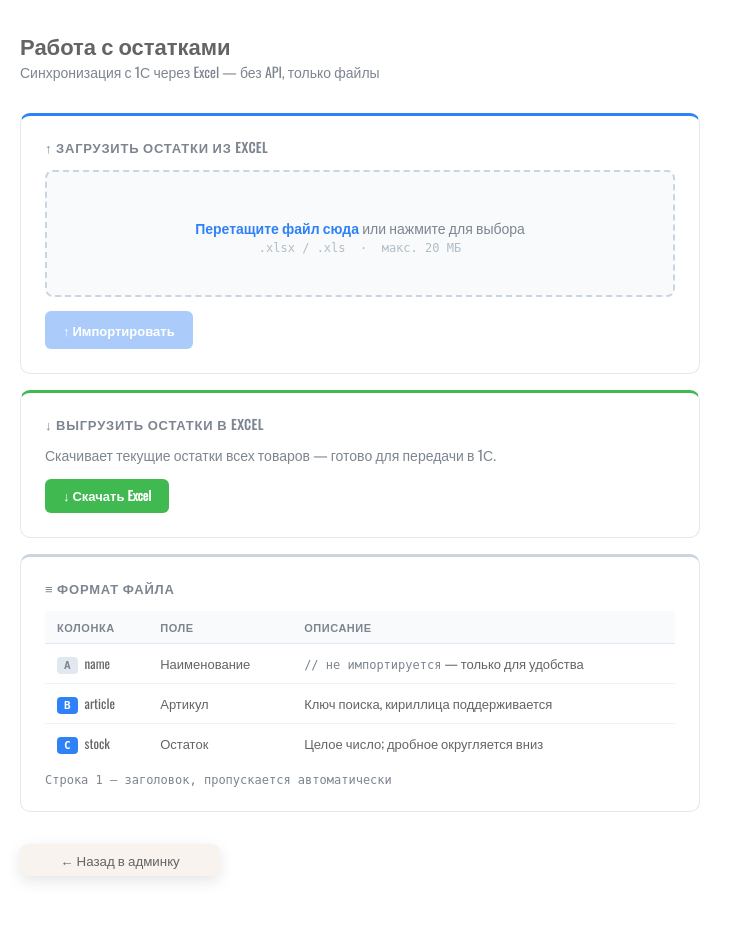
After one commit to AnreX73/_hairshop, a Django app: page /dashboard/stock-sync/ in a window 1280 px wide. The commit adds this page. Shown: the whole page, without its empty margins (0-743 px from the left). Run offline with Django 5.2, Linux system fonts and the light colour scheme; a user stored in the database is signed in; tables that the repository leaves empty hold one stand-in row (values such as "Sample post"); parts of the project's set-up code (start-up, migrations or seed data) failed here and were passed over; some libraries are stand-ins or nearby versions; some web fonts are replaced.

Commit message:
add stock excel downloader

```diff
--- a/hair_shop/dashboard/templates/dashboard/admin_area.html
+++ b/hair_shop/dashboard/templates/dashboard/admin_area.html
@@ -11,5 +11,6 @@
   <input type="button" class="order_action_btn" value="На главную" onclick="window.location.href='{% url 'shop:index' %}'">
   <input type="button" class="order_action_btn" value="Добавить товар" onclick="window.location.href='{% url 'dashboard:product_create' %}'">
   <input type="button" class="order_action_btn" value="Обновить длину волос" onclick="window.location.href='{% url 'dashboard:update_hair_length' %}'">
+  {% comment %} <input type="button" class="order_action_btn" value="Работа с остатками" onclick="window.location.href='{% url 'dashboard:stock_sync' %}'"> {% endcomment %}
   {% comment %} <input type="button" class="order_action_btn" value="Редактор групп" onclick="window.location.href='{% url 'dashboard:group_editor' %}'"> {% endcomment %}
 {% endblock %}
--- a/hair_shop/dashboard/templates/dashboard/product_form.html
+++ b/hair_shop/dashboard/templates/dashboard/product_form.html
@@ -52,8 +52,8 @@
       {% include "dashboard/partials/field.html" with field=form.discount_percentage %}
     </div>
     <div class="form-grid form-grid--inline">
-      {% include "dashboard/partials/field.html" with field=form.is_available %}
-      {% include "dashboard/partials/field.html" with field=form.is_hit %}
+      {% include "dashboard/partials/field.html" with field=form.stock %}
+      {% include "dashboard/partials/field.html" with field=form.out_of_stock_behavior %}
     </div>
   </div>
 
--- /dev/null
+++ b/hair_shop/dashboard/templates/dashboard/stock_sync.html
@@ -0,0 +1,375 @@
+{% extends 'dashboard/base.html' %}
+{% load static %}
+
+{% block title %}Работа с остатками{% endblock %}
+
+{% block extra_css %}
+<style>
+  .stock-page {
+    max-width: 720px;
+    padding: 32px 20px 60px;
+  }
+
+  .stock-page h1 {
+    font-size: 22px;
+    font-weight: 700;
+    margin-bottom: 6px;
+  }
+
+  .stock-subtitle {
+    color: #7d8590;
+    font-size: 14px;
+    margin-bottom: 32px;
+  }
+
+  /* ── Карточки ─────────────────────────────── */
+  .stock-card {
+    background: #fff;
+    border: 1px solid #e2e8f0;
+    border-radius: 10px;
+    padding: 24px;
+    margin-bottom: 16px;
+    border-top: 3px solid transparent;
+  }
+
+  .stock-card.import { border-top-color: #2f81f7; }
+  .stock-card.export { border-top-color: #3fb950; }
+  .stock-card.info   { border-top-color: #cbd5e0; }
+
+  .stock-card-title {
+    font-size: 13px;
+    font-weight: 700;
+    text-transform: uppercase;
+    letter-spacing: .06em;
+    color: #7d8590;
+    margin-bottom: 14px;
+  }
+
+  /* ── Dropzone ──────────────────────────────── */
+  #stock-dropzone {
+    border: 2px dashed #cbd5e0;
+    border-radius: 8px;
+    background: #f8fafc;
+    min-height: 120px;
+    display: flex;
+    align-items: center;
+    justify-content: center;
+    cursor: pointer;
+    transition: border-color .2s, background .2s;
+  }
+
+  #stock-dropzone:hover,
+  #stock-dropzone.dz-drag-hover {
+    border-color: #2f81f7;
+    background: #eff6ff;
+  }
+
+  /* Скрываем встроенное сообщение Dropzone — используем своё */
+  #stock-dropzone .dz-default.dz-message { display: none !important; }
+
+  .dz-hint {
+    text-align: center;
+    pointer-events: none;
+    padding: 20px;
+  }
+
+  .dz-hint p {
+    font-size: 14px;
+    color: #7d8590;
+    margin: 0;
+  }
+
+  .dz-hint p strong { color: #2f81f7; }
+
+  .dz-hint small {
+    display: block;
+    font-size: 12px;
+    color: #b0bec5;
+    margin-top: 4px;
+    font-family: monospace;
+  }
+
+  /* ── Кнопки ────────────────────────────────── */
+  .stock-actions {
+    margin-top: 14px;
+    display: flex;
+    gap: 10px;
+    flex-wrap: wrap;
+    align-items: center;
+  }
+
+  .btn-stock {
+    display: inline-flex;
+    align-items: center;
+    gap: 6px;
+    font-size: 13px;
+    font-weight: 600;
+    border: none;
+    border-radius: 6px;
+    padding: 9px 18px;
+    cursor: pointer;
+    transition: opacity .15s, transform .1s;
+    text-decoration: none;
+    font-family: inherit;
+  }
+
+  .btn-stock:hover  { opacity: .85; transform: translateY(-1px); }
+  .btn-stock:active { transform: translateY(0); }
+  .btn-stock:disabled { opacity: .4; cursor: not-allowed; transform: none; }
+
+  .btn-import  { background: #2f81f7; color: #fff; }
+  .btn-export  { background: #3fb950; color: #fff; }
+  .btn-back    { background: #f0f4f8; color: #4a5568; border: 1px solid #e2e8f0; }
+
+  /* ── Результат ─────────────────────────────── */
+  #import-result { margin-top: 14px; display: none; }
+
+  .result-box {
+    border-radius: 8px;
+    padding: 14px 18px;
+    font-size: 14px;
+    border: 1px solid;
+  }
+
+  .result-box.ok   { background: #f0fdf4; border-color: #86efac; color: #166534; }
+  .result-box.warn { background: #fffbeb; border-color: #fcd34d; color: #92400e; }
+  .result-box.err  { background: #fef2f2; border-color: #fca5a5; color: #991b1b; }
+
+  .result-stat { font-size: 19px; font-weight: 700; display: block; margin-bottom: 6px; }
+
+  .result-details { margin-top: 10px; }
+  .result-details summary { cursor: pointer; font-size: 13px; font-weight: 600; }
+  .result-details ul {
+    margin: 8px 0 0 16px;
+    font-size: 12px;
+    font-family: monospace;
+    max-height: 140px;
+    overflow-y: auto;
+    line-height: 1.8;
+  }
+
+  /* ── Таблица формата ───────────────────────── */
+  .fmt-table { width: 100%; border-collapse: collapse; font-size: 13px; margin-top: 6px; }
+  .fmt-table th {
+    background: #f8fafc;
+    color: #7d8590;
+    font-size: 11px;
+    text-transform: uppercase;
+    letter-spacing: .05em;
+    padding: 8px 12px;
+    text-align: left;
+    border-bottom: 1px solid #e2e8f0;
+  }
+  .fmt-table td { padding: 9px 12px; border-bottom: 1px solid #f0f4f8; }
+  .fmt-table tr:last-child td { border-bottom: none; }
+
+  .col-tag {
+    display: inline-block;
+    font-family: monospace;
+    font-size: 11px;
+    font-weight: 700;
+    padding: 2px 7px;
+    border-radius: 4px;
+    background: #2f81f7;
+    color: #fff;
+    margin-right: 4px;
+  }
+  .col-tag.dim { background: #e2e8f0; color: #7d8590; }
+
+  .muted { color: #7d8590; font-size: 12px; font-family: monospace; }
+
+  /* спиннер */
+  @keyframes spin { to { transform: rotate(360deg); } }
+  .spin {
+    display: inline-block;
+    width: 13px; height: 13px;
+    border: 2px solid rgba(255,255,255,.3);
+    border-top-color: #fff;
+    border-radius: 50%;
+    animation: spin .65s linear infinite;
+    vertical-align: middle;
+  }
+</style>
+{% endblock extra_css %}
+
+{% block content %}
+<div class="stock-page">
+
+  <h1>Работа с остатками</h1>
+  <p class="stock-subtitle">Синхронизация с 1С через Excel — без API, только файлы</p>
+
+  {# ── ИМПОРТ ─────────────────────────────────────────────────── #}
+  <div class="stock-card import">
+    <div class="stock-card-title">↑ Загрузить остатки из Excel</div>
+
+    <div id="stock-dropzone" class="dropzone">
+      <div class="dz-hint" id="dz-hint">
+        <p><strong>Перетащите файл сюда</strong> или нажмите для выбора</p>
+        <small>.xlsx / .xls &nbsp;·&nbsp; макс. 20 МБ</small>
+      </div>
+    </div>
+
+    <div class="stock-actions">
+      <button id="btn-import" class="btn-stock btn-import" disabled>↑ Импортировать</button>
+      <button id="btn-reset" class="btn-stock btn-back" style="display:none;">✕ Сбросить</button>
+    </div>
+
+    <div id="import-result"></div>
+  </div>
+
+  {# ── ЭКСПОРТ ─────────────────────────────────────────────────── #}
+  <div class="stock-card export">
+    <div class="stock-card-title">↓ Выгрузить остатки в Excel</div>
+    <p style="font-size:14px;color:#7d8590;margin-bottom:16px;">
+      Скачивает текущие остатки всех товаров — готово для передачи в 1С.
+    </p>
+    <a href="{% url 'dashboard:stock_export' %}" class="btn-stock btn-export">↓ Скачать Excel</a>
+  </div>
+
+  {# ── ФОРМАТ ──────────────────────────────────────────────────── #}
+  <div class="stock-card info">
+    <div class="stock-card-title">≡ Формат файла</div>
+    <table class="fmt-table">
+      <thead>
+        <tr>
+          <th>Колонка</th>
+          <th>Поле</th>
+          <th>Описание</th>
+        </tr>
+      </thead>
+      <tbody>
+        <tr>
+          <td><span class="col-tag dim">A</span> name</td>
+          <td>Наименование</td>
+          <td><span class="muted">// не импортируется</span> — только для удобства</td>
+        </tr>
+        <tr>
+          <td><span class="col-tag">B</span> article</td>
+          <td>Артикул</td>
+          <td>Ключ поиска, кириллица поддерживается</td>
+        </tr>
+        <tr>
+          <td><span class="col-tag">C</span> stock</td>
+          <td>Остаток</td>
+          <td>Целое число; дробное округляется вниз</td>
+        </tr>
+      </tbody>
+    </table>
+    <p class="muted" style="margin-top:10px;">Строка 1 — заголовок, пропускается автоматически</p>
+  </div>
+
+  {# ── НАЗАД ───────────────────────────────────────────────────── #}
+  <input type="button" class="order_action_btn" value="← Назад в админку"
+    onclick="window.location.href='{% url 'dashboard:admin_area' %}'">
+
+</div>
+{% endblock content %}
+
+{% block extra_js %}
+<script>
+  Dropzone.autoDiscover = false;
+
+  const IMPORT_URL = "{% url 'dashboard:stock_import' %}";
+  const CSRF       = "{{ csrf_token }}";
+  let currentFile  = null;
+
+  const dz = new Dropzone("#stock-dropzone", {
+    url:               IMPORT_URL,
+    autoProcessQueue:  false,
+    maxFiles:          1,
+    maxFilesize:       20,
+    acceptedFiles:     ".xlsx,.xls,application/vnd.openxmlformats-officedocument.spreadsheetml.sheet,application/vnd.ms-excel",
+    dictInvalidFileType: "Только .xlsx и .xls",
+    previewsContainer: "#stock-dropzone",
+    clickable:         "#stock-dropzone",
+
+    init() {
+      this.on("addedfile", file => {
+        if (this.files.length > 1) this.removeFile(this.files[0]);
+        currentFile = file;
+        document.getElementById("dz-hint").style.display    = "none";
+        document.getElementById("btn-import").disabled      = false;
+        document.getElementById("btn-reset").style.display  = "inline-flex";
+        document.getElementById("import-result").style.display = "none";
+      });
+
+      this.on("removedfile", () => {
+        currentFile = null;
+        document.getElementById("dz-hint").style.display    = "";
+        document.getElementById("btn-import").disabled      = true;
+        document.getElementById("btn-reset").style.display  = "none";
+      });
+    }
+  });
+
+  document.getElementById("btn-reset").addEventListener("click", () => {
+    dz.removeAllFiles(true);
+    document.getElementById("import-result").style.display = "none";
+  });
+
+  document.getElementById("btn-import").addEventListener("click", async function () {
+    if (!currentFile) return;
+    this.disabled = true;
+    this.innerHTML = '<span class="spin"></span> Обработка…';
+
+    const fd = new FormData();
+    fd.append("file", currentFile);
+    fd.append("csrfmiddlewaretoken", CSRF);
+
+    try {
+      const res  = await fetch(IMPORT_URL, {
+        method: "POST",
+        headers: { "X-CSRFToken": CSRF },
+        body: fd,
+      });
+      const data = await res.json();
+      renderResult(data);
+    } catch (e) {
+      renderResult({ success: false, error: "Ошибка сети: " + e.message });
+    } finally {
+      this.disabled = false;
+      this.innerHTML = "↑ Импортировать";
+    }
+  });
+
+  function renderResult(data) {
+    const box = document.getElementById("import-result");
+    box.style.display = "block";
+
+    if (!data.success) {
+      box.innerHTML = `<div class="result-box err">❌ ${esc(data.error || "Неизвестная ошибка")}</div>`;
+      return;
+    }
+
+    const hasNF  = data.not_found_count > 0;
+    const hasErr = data.errors_count    > 0;
+    const cls    = (hasNF || hasErr) ? "warn" : "ok";
+    const icon   = cls === "ok" ? "✓" : "⚠";
+
+    let html = `<div class="result-box ${cls}">
+      <span class="result-stat">${icon} Обновлено позиций: ${data.updated}</span>`;
+
+    if (hasNF) {
+      html += `<details class="result-details">
+        <summary>Не найдено в базе: ${data.not_found_count} артикул(ов)</summary>
+        <ul>${data.not_found.map(a => `<li>${esc(a)}</li>`).join("")}</ul>
+      </details>`;
+    }
+    if (hasErr) {
+      html += `<details class="result-details">
+        <summary>Ошибки строк: ${data.errors_count}</summary>
+        <ul>${data.errors.map(e => `<li>${esc(e)}</li>`).join("")}</ul>
+      </details>`;
+    }
+
+    html += `</div>`;
+    box.innerHTML = html;
+  }
+
+  function esc(s) {
+    return String(s)
+      .replace(/&/g,"&amp;").replace(/</g,"&lt;")
+      .replace(/>/g,"&gt;").replace(/"/g,"&quot;");
+  }
+</script>
+{% endblock extra_js %}
--- a/hair_shop/dashboard/urls.py
+++ b/hair_shop/dashboard/urls.py
@@ -68,4 +68,7 @@ urlpatterns = [
         views.update_hair_length_view,
         name="update_hair_length",
     ),
+    path("stock-sync/", views.stock_sync, name="stock_sync"),
+    path("stock-sync/import/", views.stock_import, name="stock_import"),
+    path("stock-sync/export/", views.stock_export, name="stock_export"),
 ]
--- a/hair_shop/dashboard/views.py
+++ b/hair_shop/dashboard/views.py
@@ -13,6 +13,14 @@ from django.db.models import Prefetch
 from django.contrib import messages
 
 from shop.models import Product, Order, OrderItem
+
+import io
+import openpyxl
+from openpyxl.styles import Font, PatternFill, Alignment, Border, Side
+from openpyxl.utils import get_column_letter
+
+from django.http import HttpResponse
+from django.views.decorators.http import require_http_methods
 # from users.models import (
 #     User,
 # )  # Оставил, если используете напрямую вместо get_user_model
@@ -473,48 +481,55 @@ def order_payment_webhook(request, order_id):
     return JsonResponse({"ok": False, "error": "unknown status"}, status=400)
 
 
-
 # ВСПОМОГАТЕЛЬНЫЕ ФУНЦИИ, МОЖНО УДАЛИТЬ ПОТОМ
 
 # функция для заполнения поля hair_length у товар, где поле отсутствует, исключая категорию"ободки" через шаблон html
 # views.py
 
+
 @staff_member_required
 def update_hair_length_view(request):
-    products_without_hair_length = Product.objects.filter(
-        hair_length__isnull=True
-    ).exclude(
-        category__name__icontains='ободк'
-    ).prefetch_related(
-        Prefetch(
-            'images',
-            queryset=ProductImage.objects.filter(
-                media_type='image',
-            ).order_by('order', 'id'),
-            to_attr='prefetched_images'
+    products_without_hair_length = (
+        Product.objects.filter(hair_length__isnull=True)
+        .exclude(category__name__icontains="ободк")
+        .prefetch_related(
+            Prefetch(
+                "images",
+                queryset=ProductImage.objects.filter(
+                    media_type="image",
+                ).order_by("order", "id"),
+                to_attr="prefetched_images",
+            )
         )
-    ).order_by('id')
+        .order_by("id")
+    )
 
-    if request.method == 'POST':
-        product_id  = request.POST.get('product_id')
-        hair_length = request.POST.get('hair_length')
+    if request.method == "POST":
+        product_id = request.POST.get("product_id")
+        hair_length = request.POST.get("hair_length")
 
         # HTMX-запрос → отвечаем JSON
-        if request.headers.get('HX-Request'):
+        if request.headers.get("HX-Request"):
             if not product_id or not hair_length:
-                return JsonResponse({'ok': False, 'error': 'Нет данных'}, status=400)
+                return JsonResponse({"ok": False, "error": "Нет данных"}, status=400)
             try:
                 product = Product.objects.get(id=product_id)
                 product.hair_length = int(hair_length)
                 product.save()
-                return JsonResponse({
-                    'ok': True,
-                    'message': f'"{product.name}" → {hair_length} см',
-                })
+                return JsonResponse(
+                    {
+                        "ok": True,
+                        "message": f'"{product.name}" → {hair_length} см',
+                    }
+                )
             except Product.DoesNotExist:
-                return JsonResponse({'ok': False, 'error': 'Товар не найден'}, status=404)
+                return JsonResponse(
+                    {"ok": False, "error": "Товар не найден"}, status=404
+                )
             except ValueError:
-                return JsonResponse({'ok': False, 'error': 'Некорректное значение'}, status=400)
+                return JsonResponse(
+                    {"ok": False, "error": "Некорректное значение"}, status=400
+                )
 
         # Обычный POST (без HTMX) — старый путь через messages + redirect
         if product_id and hair_length:
@@ -524,17 +539,17 @@ def update_hair_length_view(request):
                 product.save()
                 messages.success(request, f'✅ "{product.name}" → {hair_length} см')
             except Product.DoesNotExist:
-                messages.error(request, '❌ Товар не найден')
+                messages.error(request, "❌ Товар не найден")
             except ValueError:
-                messages.error(request, '❌ Некорректное значение')
+                messages.error(request, "❌ Некорректное значение")
 
-        return redirect('dashboard:update_hair_length')
+        return redirect("dashboard:update_hair_length")
 
     context = {
-        'products': products_without_hair_length,
-        'total_count': products_without_hair_length.count(),
+        "products": products_without_hair_length,
+        "total_count": products_without_hair_length.count(),
     }
-    return render(request, 'dashboard/update_hair_length.html', context)
+    return render(request, "dashboard/update_hair_length.html", context)
 
 
 # функция редактирования группы товаров, после переделал логику и она вообще не используется, но пускай лежит
@@ -578,3 +593,138 @@ def group_editor(request):
         groups[slug]["products"].append(p)
 
     return render(request, "dashboard/group_editor.html", {"groups": groups.values()})
+
+
+# Поменяйте путь если модель Product живёт в другом приложении
+
+
+@staff_member_required
+def stock_sync(request):
+    return render(request, "dashboard/stock_sync.html")
+
+
+@staff_member_required
+@require_http_methods(["POST"])
+def stock_import(request):
+    """
+    Принимает .xlsx / .xls от Dropzone.
+    Колонка A — name   (игнорируется)
+    Колонка B — article
+    Колонка C — stock
+    Строка 1  — заголовок, пропускается.
+    """
+    uploaded = request.FILES.get("file")
+    if not uploaded:
+        return JsonResponse({"success": False, "error": "Файл не получен."}, status=400)
+
+    if not uploaded.name.lower().endswith((".xlsx", ".xls")):
+        return JsonResponse(
+            {"success": False, "error": "Поддерживаются только .xlsx и .xls"},
+            status=400,
+        )
+
+    try:
+        wb = openpyxl.load_workbook(uploaded, read_only=True, data_only=True)
+        ws = wb.active
+    except Exception as e:
+        return JsonResponse(
+            {"success": False, "error": f"Не удалось открыть файл: {e}"}, status=400
+        )
+
+    updated, not_found, errors = 0, [], []
+
+    for i, row in enumerate(ws.iter_rows(min_row=2, values_only=True), start=2):
+        if not row or all(v is None for v in row):
+            continue
+        try:
+            article = (
+                str(row[1]).strip() if len(row) > 1 and row[1] is not None else None
+            )
+            stock = row[2] if len(row) > 2 else None
+
+            if not article:
+                errors.append(f"Строка {i}: пустой артикул")
+                continue
+            if stock is None:
+                errors.append(f"Строка {i} ({article}): пустой остаток")
+                continue
+            try:
+                stock_value = int(float(stock))
+            except (ValueError, TypeError):
+                errors.append(f"Строка {i} ({article}): некорректный остаток «{stock}»")
+                continue
+
+            count = Product.objects.filter(article=article).update(stock=stock_value)
+            if count:
+                updated += count
+            else:
+                not_found.append(article)
+
+        except Exception as e:
+            errors.append(f"Строка {i}: {e}")
+
+    wb.close()
+    return JsonResponse(
+        {
+            "success": True,
+            "updated": updated,
+            "not_found": not_found,
+            "not_found_count": len(not_found),
+            "errors": errors,
+            "errors_count": len(errors),
+        }
+    )
+
+
+@staff_member_required
+def stock_export(request):
+    """Выгружает остатки всех товаров в Excel."""
+    products = (
+        Product.objects.all().order_by("article").values("name", "article", "stock")
+    )
+
+    wb = openpyxl.Workbook()
+    ws = wb.active
+    ws.title = "Остатки"
+
+    hdr_fill = PatternFill("solid", fgColor="0F2137")
+    hdr_font = Font(bold=True, color="FFFFFF", size=11, name="Calibri")
+    hdr_align = Alignment(horizontal="center", vertical="center")
+    thin = Side(style="thin", color="D1D9E6")
+    brd = Border(left=thin, right=thin, top=thin, bottom=thin)
+    alt_fill = PatternFill("solid", fgColor="F3F6FA")
+
+    for ci, (h, w) in enumerate(
+        zip(["Наименование", "Артикул", "Остаток"], [42, 26, 12]), 1
+    ):
+        cell = ws.cell(row=1, column=ci, value=h)
+        cell.font = hdr_font
+        cell.fill = hdr_fill
+        cell.alignment = hdr_align
+        cell.border = brd
+        ws.column_dimensions[get_column_letter(ci)].width = w
+    ws.row_dimensions[1].height = 24
+
+    for ri, p in enumerate(products, 2):
+        for ci, val in enumerate(
+            [p.get("name", ""), p.get("article", ""), p.get("stock", 0)], 1
+        ):
+            cell = ws.cell(row=ri, column=ci, value=val)
+            cell.border = brd
+            if ri % 2 == 0:
+                cell.fill = alt_fill
+            if ci == 3:
+                cell.alignment = Alignment(horizontal="center")
+
+    ws.freeze_panes = "A2"
+
+    buf = io.BytesIO()
+    wb.save(buf)
+    buf.seek(0)
+
+    response = HttpResponse(
+        buf.read(),
+        content_type="application/vnd.openxmlformats-officedocument.spreadsheetml.sheet",
+    )
+    response["Content-Disposition"] = 'attachment; filename="stock_export.xlsx"'
+    return response
--- a/hair_shop/shop/models.py
+++ b/hair_shop/shop/models.py
@@ -50,8 +50,6 @@ class Category(models.Model):
 
     def get_absolute_url(self):
         return f"/catalog/{self.slug}/"
-
-
 
 
 class Product(models.Model):
--- a/hair_shop/shop/templates/shop/includes/product_page_review.html
+++ b/hair_shop/shop/templates/shop/includes/product_page_review.html
@@ -19,6 +19,12 @@
         </div>
         {% endfor %}
     </div>
+    {% if review.review_answer %}
+    <h3>Ответ магазина</h3>
+    <div class="review_text">
+        <p class="review_answer_text">{{ review.review_answer }}</p>
+    </div>
+    {% endif %}
 </div>
 
 <!-- Контейнер для попапа -->
--- a/hair_shop/shop/templates/shop/product_page.html
+++ b/hair_shop/shop/templates/shop/product_page.html
@@ -71,7 +71,7 @@
             <p>В корзину</p>
 
         </button>
-        {{ product.hair_length}}
+
     </div>
 
         <div class="overlay"
```
Also changed, not shown: hair_shop/dashboard/forms.py (+6 -5 lines), hair_shop/notifications/signals.py (+5 -4 lines), hair_shop/shop/migrations/0048_product_hair_shade_alter_product_hair_length.py, hair_shop/shop/migrations/0049_remove_is_available.py, hair_shop/shop/migrations/0050_alter_product_hair_shade_alter_product_product_group.py.
